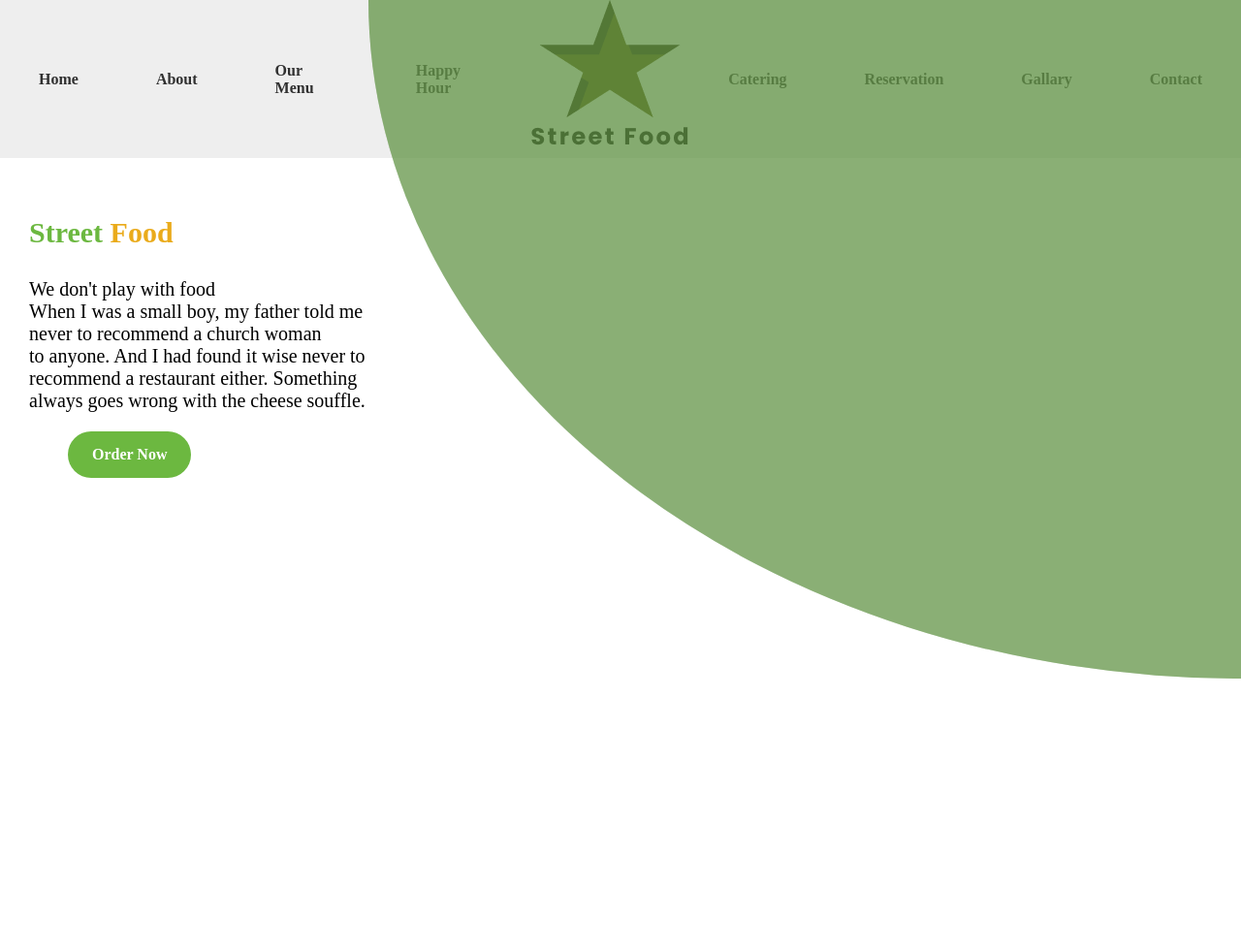
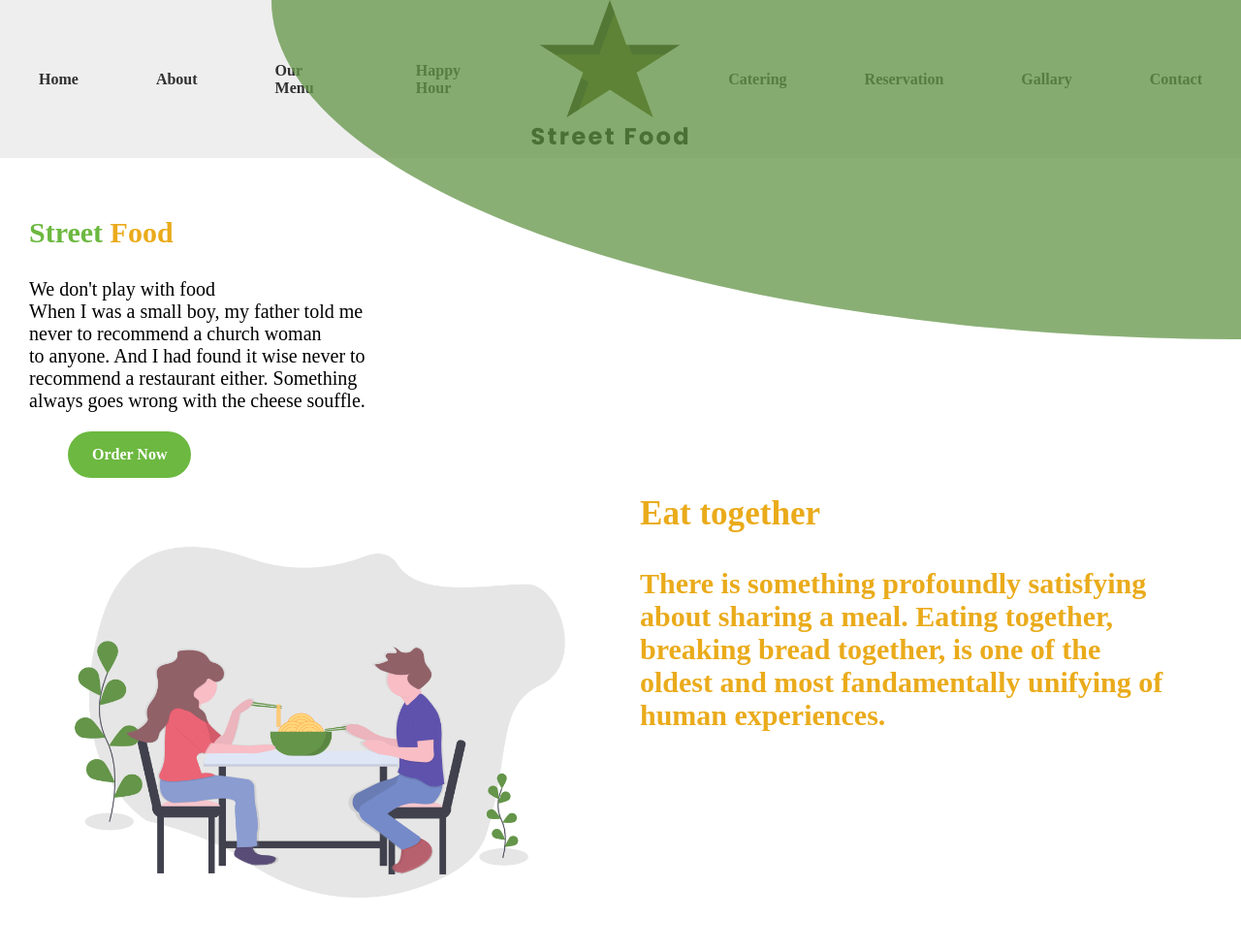
Before and after one commit to amon-wanyonyi/street_food, a plain HTML site: page index.html in a window 1280 px wide. Shown: the whole page at 97% size. Before the commit the page ends 800 px from the top, so only its background shows below. Drawn offline with Linux system fonts and the light colour scheme.

Commit message:
edit .together

```diff
--- a/index.css
+++ b/index.css
@@ -1,12 +1,12 @@
 body {
-    height: 100%;
+    width: 100%;
     margin: 0;
     font-family: poppins;
 }
 
 .blob {
-    min-height: 700px;
-    min-width: 900px;
+    min-height: 350px;
+    min-width: 1000px;
     background-color: #649549;
     border-bottom-left-radius: 100%;
     border-bottom-right-radius: 0;
@@ -109,3 +109,17 @@ a {
     transform: scaleX(1.4) scaleY(1.6);
     opacity: 0;
 }
+
+.together img {
+    float: left;
+    padding: 10px;
+    width: 50%;
+    height: 450px;
+}
+
+.together {
+    text-align: justify;
+    font-weight: 700;
+    font-size: 30px;
+    color: #EAAB1B;
+}
--- a/index.html
+++ b/index.html
@@ -47,6 +47,21 @@
         </div>
     </section>
     <!--End section street food-->
+
+    <!-- Section Eat Together -->
+    <section>
+
+        <div class="together">
+            <img src="/Assets/eating_together.png" alt="Eating">
+
+            <h3>Eat together</h3>
+            <p>
+                There is something profoundly satisfying <br /> about sharing a meal. Eating together, <br /> breaking bread together, is one of the <br /> oldest and most fandamentally unifying of <br /> human experiences.
+            </p>
+        </div>
+
+    </section>
+    <!-- End Section Eat Together -->
 </body>
 
 </html>
```
